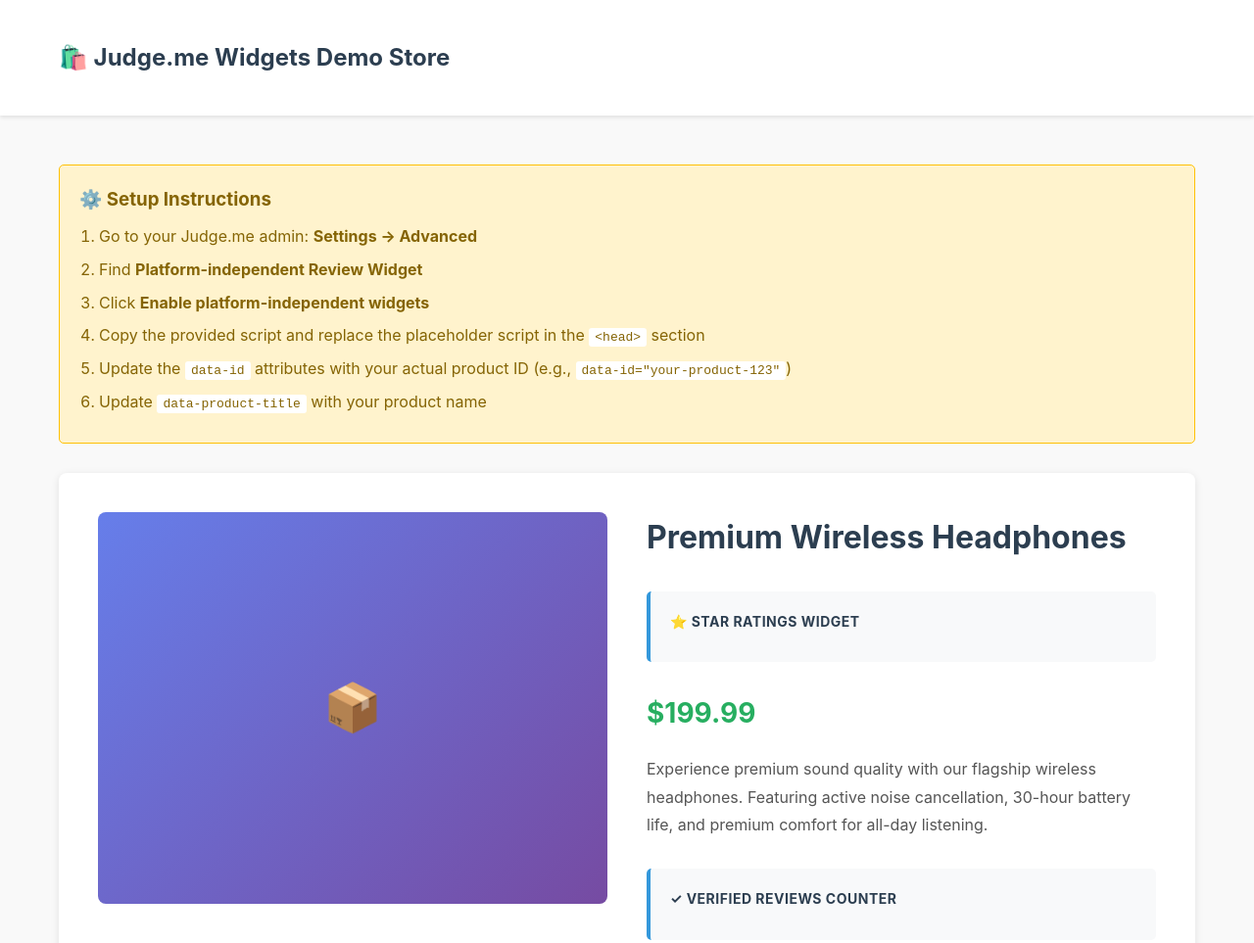
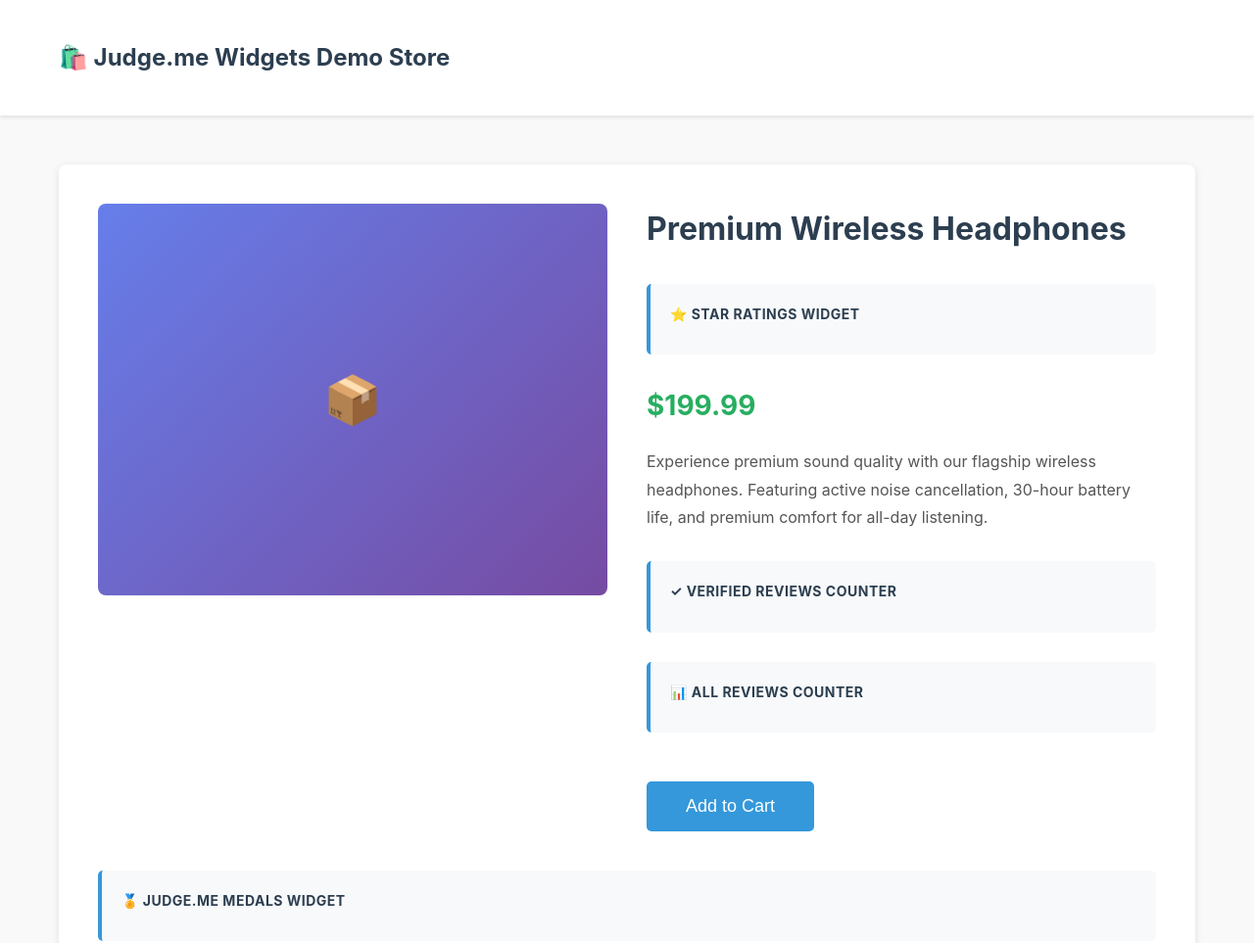
Before and after one commit to abdu-20/external-platforms-demo, a plain HTML site: page index.html in a window 1280 px wide. Shown: the top 963 px of the page at 98% size. Drawn offline with Linux system fonts and the light colour scheme; a script that the page names is missing.

Commit message:
Update index.html

```diff
--- a/index.html
+++ b/index.html
@@ -168,7 +168,7 @@
     </header>
 
     <div class="container">
-        <div class="setup-notice">
+        <!--<div class="setup-notice">
             <h3>⚙️ Setup Instructions</h3>
             <ol>
                 <li>Go to your Judge.me admin: <strong>Settings → Advanced</strong></li>
@@ -178,7 +178,7 @@
                 <li>Update the <code>data-id</code> attributes with your actual product ID (e.g., <code>data-id="your-product-123"</code>)</li>
                 <li>Update <code>data-product-title</code> with your product name</li>
             </ol>
-        </div>
+        </div>-->
 
         <div class="product-section">
             <div class="product-header">
```
